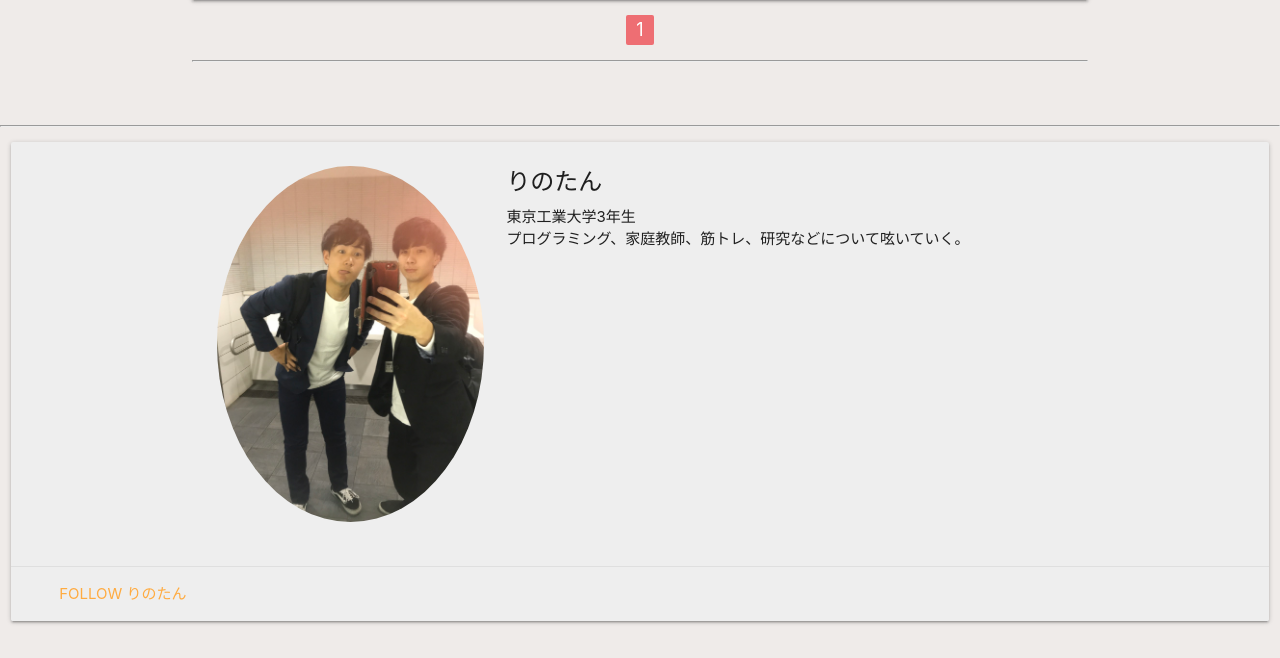
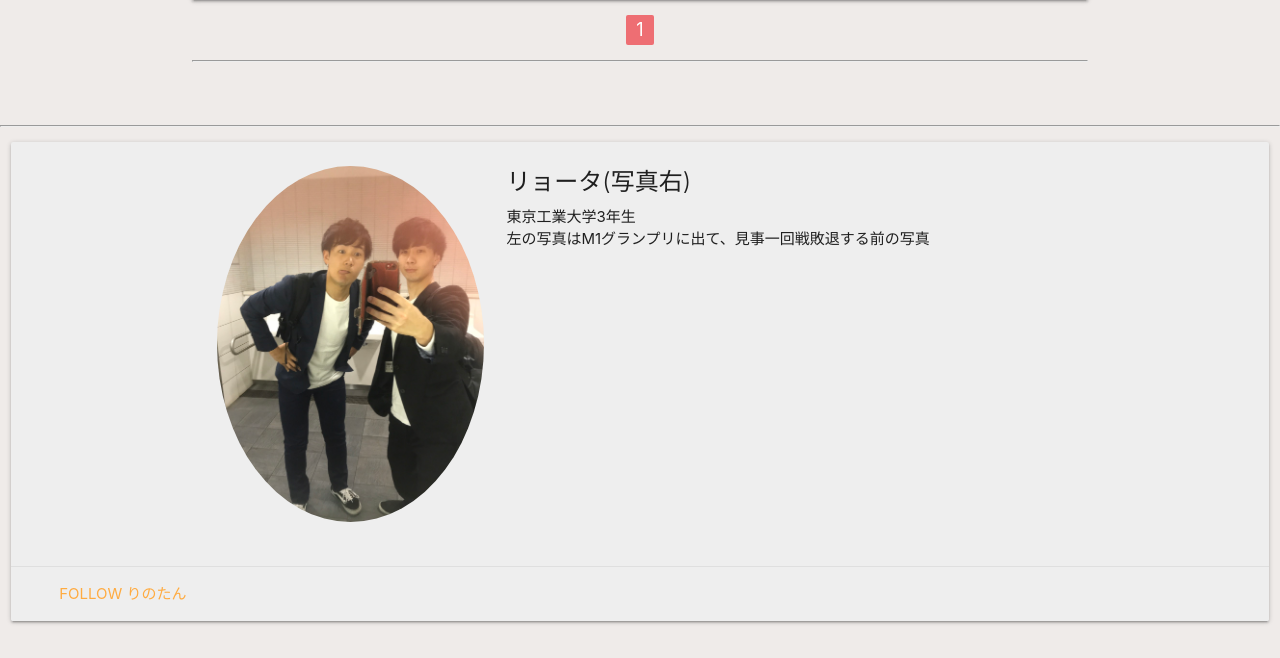
Before and after one commit to esakiryota/my-second-blog, a Django app: page /category/ in a window 1280 px wide. Shown: the part 168-826 px from the top of the page. Run offline with Django 3.2, Linux system fonts and the light colour scheme; data that the repository does not hold is empty; some libraries are stand-ins or nearby versions.

Commit message:
コメント修正

```diff
--- a/practiceblog/templates/practiceblog/base.html
+++ b/practiceblog/templates/practiceblog/base.html
@@ -137,8 +137,8 @@
                           <img src="{% static 'img/my_image.jpg' %}" alt="" class="circle responsive-img">
                         </div>
                         <div class="col s8">
-                          <span class="card-title">りのたん</span>
-                          <p>東京工業大学3年生<br>プログラミング、家庭教師、筋トレ、研究などについて呟いていく。</p>
+                          <span class="card-title">リョータ(写真右)</span>
+                          <p>東京工業大学3年生<br>左の写真はM1グランプリに出て、見事一回戦敗退する前の写真</p>
                         </div>
                       </div>
                     </div>
```
